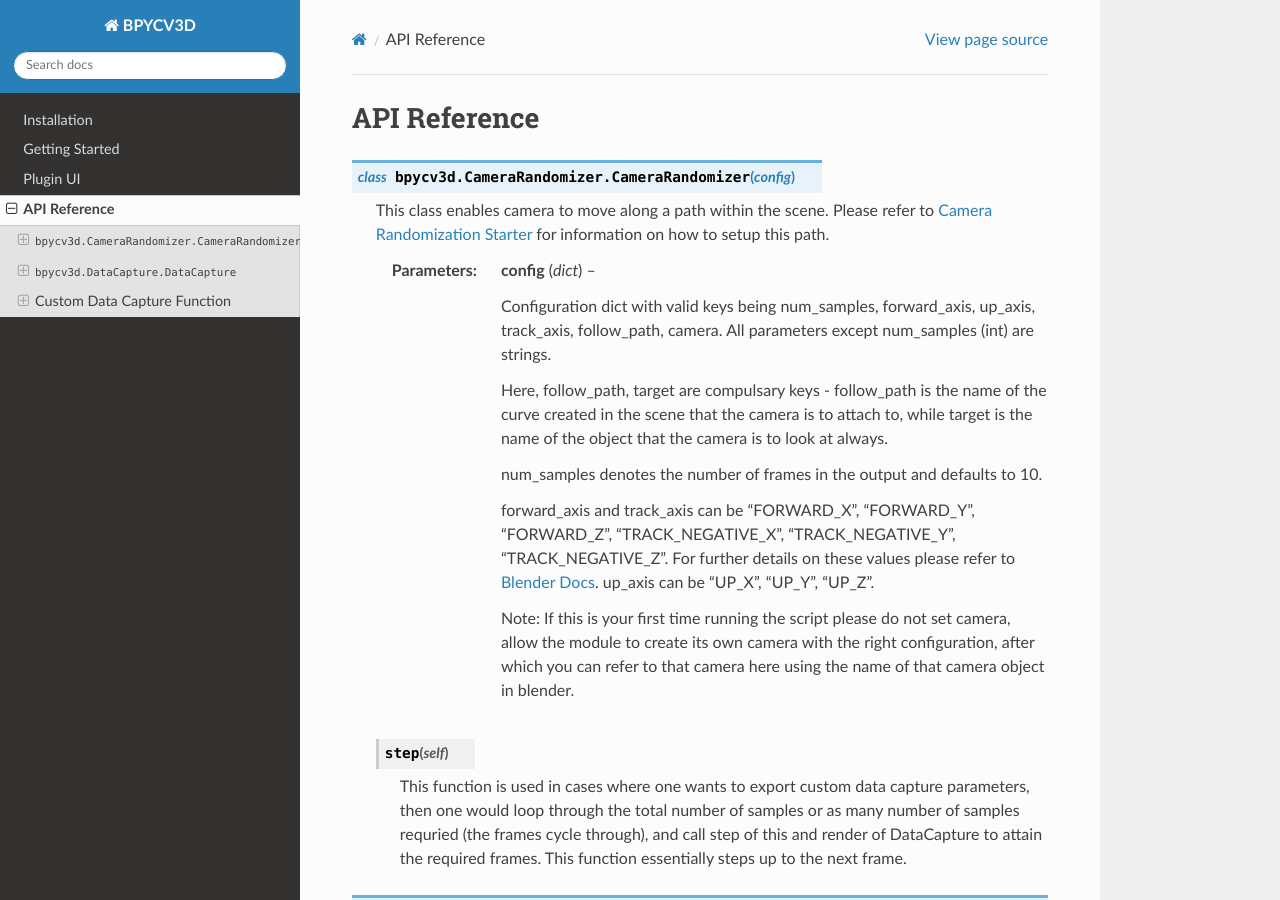
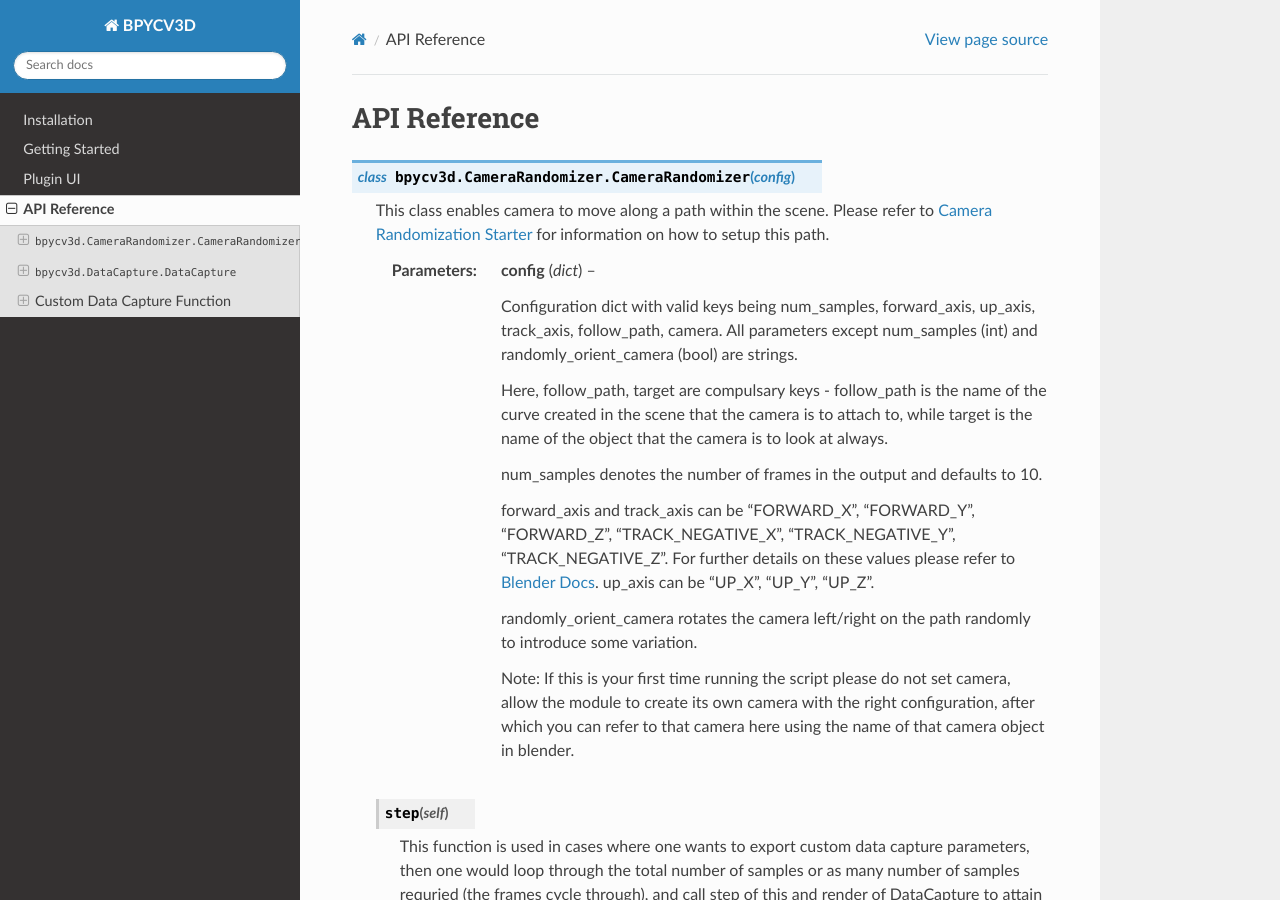
Before and after one commit to ArenaGrenade/bpycv3d, a Sphinx documentation site: the page built from docs/api_reference.rst, in a window 1280 px wide and 900 px high. Built offline with Sphinx 7.4.7 and the Read the Docs theme 2.0.0, drawn with Linux system fonts in a browser that asks for light colours.

Commit message:
Udpated rotate

```diff
--- a/docs/api_reference.rst
+++ b/docs/api_reference.rst
@@ -5,13 +5,15 @@ API Reference
 
     This class enables camera to move along a path within the scene. Please refer to :ref:`camera-randomization-starter` for information on how to setup this path.
 
-    :param dict config: Configuration dict with valid keys being num_samples, forward_axis, up_axis, track_axis, follow_path, camera. All parameters except num_samples (int) are strings.
+    :param dict config: Configuration dict with valid keys being num_samples, forward_axis, up_axis, track_axis, follow_path, camera. All parameters except num_samples (int) and randomly_orient_camera (bool) are strings.
 
         Here, follow_path, target are compulsary keys - follow_path is the name of the curve created in the scene that the camera is to attach to, while target is the name of the object that the camera is to look at always.
 
         num_samples denotes the number of frames in the output and defaults to 10.
 
         forward_axis and track_axis can be "FORWARD_X", "FORWARD_Y", "FORWARD_Z", "TRACK_NEGATIVE_X", "TRACK_NEGATIVE_Y", "TRACK_NEGATIVE_Z". For further details on these values please refer to `Blender Docs <https://docs.blender.org/api/current/bpy.types.FollowPathConstraint.html#bpy.types.FollowPathConstraint>`_. up_axis can be "UP_X", "UP_Y", "UP_Z".
+
+        randomly_orient_camera rotates the camera left/right on the path randomly to introduce some variation.
 
         Note: If this is your first time running the script please do not set camera, allow the module to create its own camera with the right configuration, after which you can refer to that camera here using the name of that camera object in blender.
 
```
Also changed, not shown: 1 other file.
